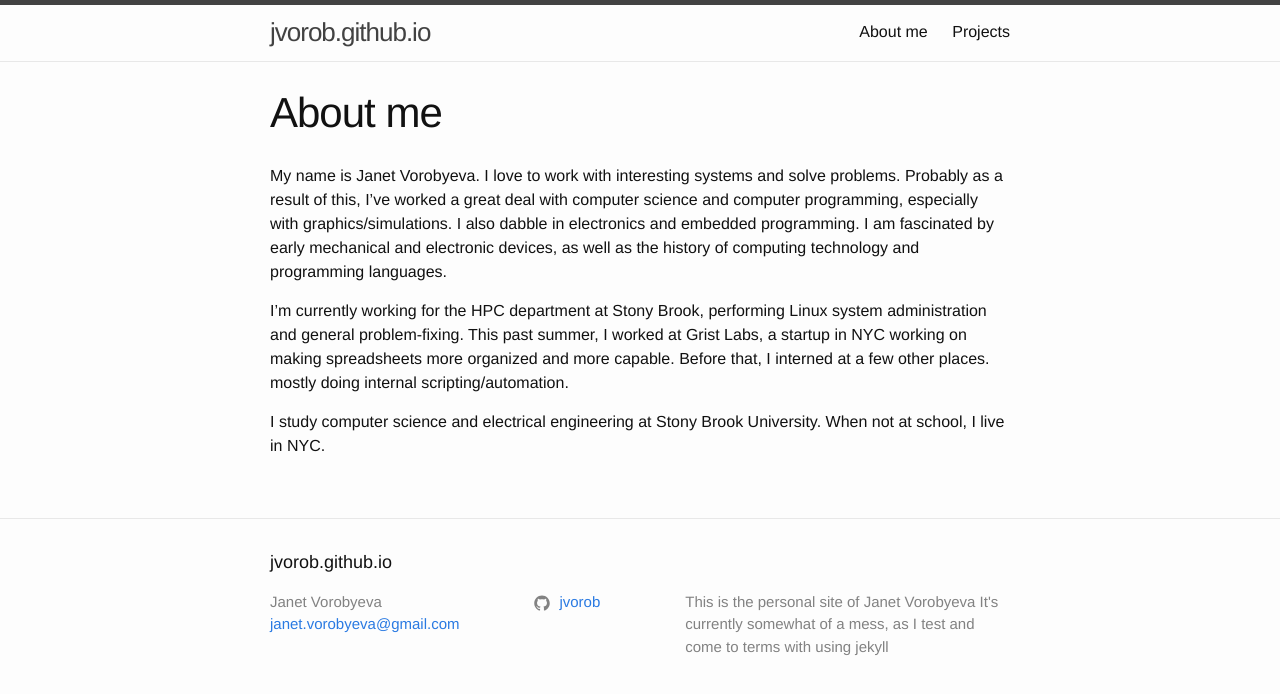
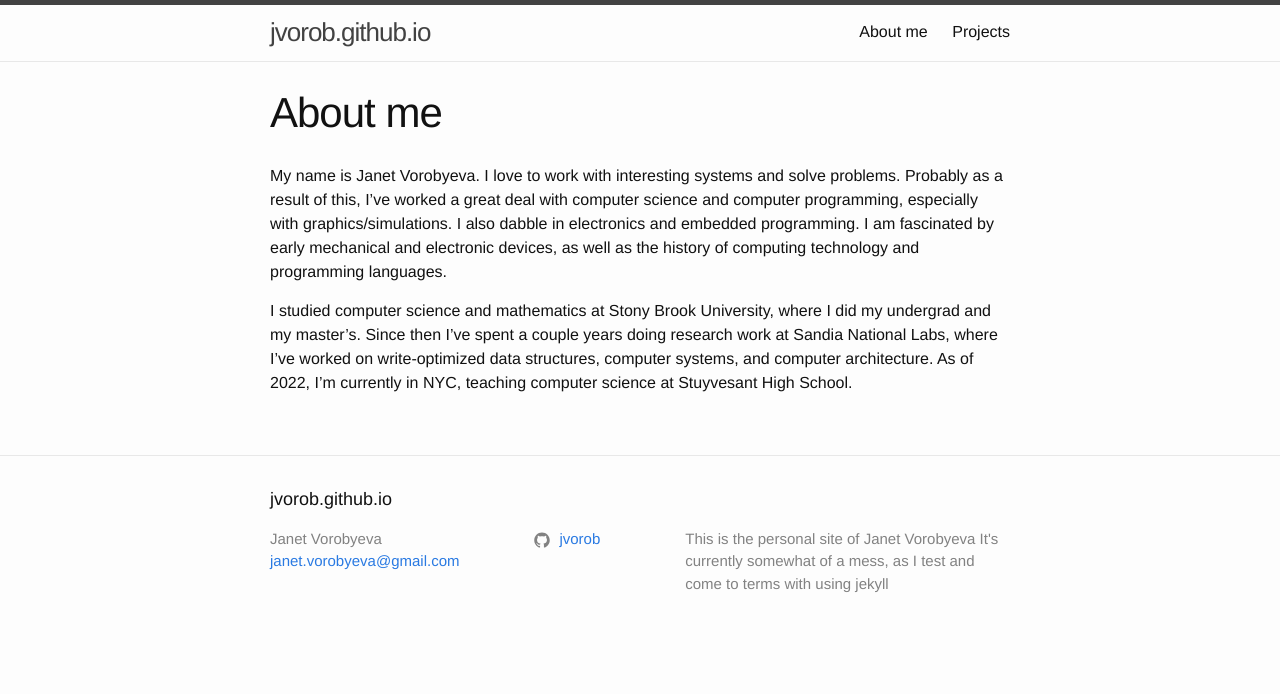
Before and after one commit to jvorob/jvorob.github.io, a Jekyll site: the page built from main_pages/about.md, in a window 1280 px wide. Shown: the top 694 px of the page. Built offline with Jekyll 4.4.1, drawn with Linux system fonts in a browser that asks for light colours.

Commit message:
Update about.md
Updated work/education for 2022

```diff
--- a/main_pages/about.md
+++ b/main_pages/about.md
@@ -8,7 +8,11 @@ My name is Janet Vorobyeva. I love to work with interesting systems and solve pr
 I also dabble in electronics and embedded programming. I am fascinated by early mechanical and electronic devices, as well as the history of computing technology and programming languages.
 
 
+I studied computer science and mathematics at Stony Brook University, where I did my undergrad and my master's. Since then I've spent a couple years doing research work at Sandia National Labs, where I've worked on write-optimized data structures, computer systems, and computer architecture. As of 2022, I'm currently in NYC, teaching computer science at Stuyvesant High School.
+
+<!--
 I'm currently working for the HPC department at Stony Brook, performing Linux system administration and general problem-fixing.
 This past summer, I worked at Grist Labs, a startup in NYC working on making spreadsheets more organized and more capable. Before that, I interned at a few other places. mostly doing internal scripting/automation.
 
 I study computer science and electrical engineering at Stony Brook University. When not at school, I live in NYC.
+-->
```
